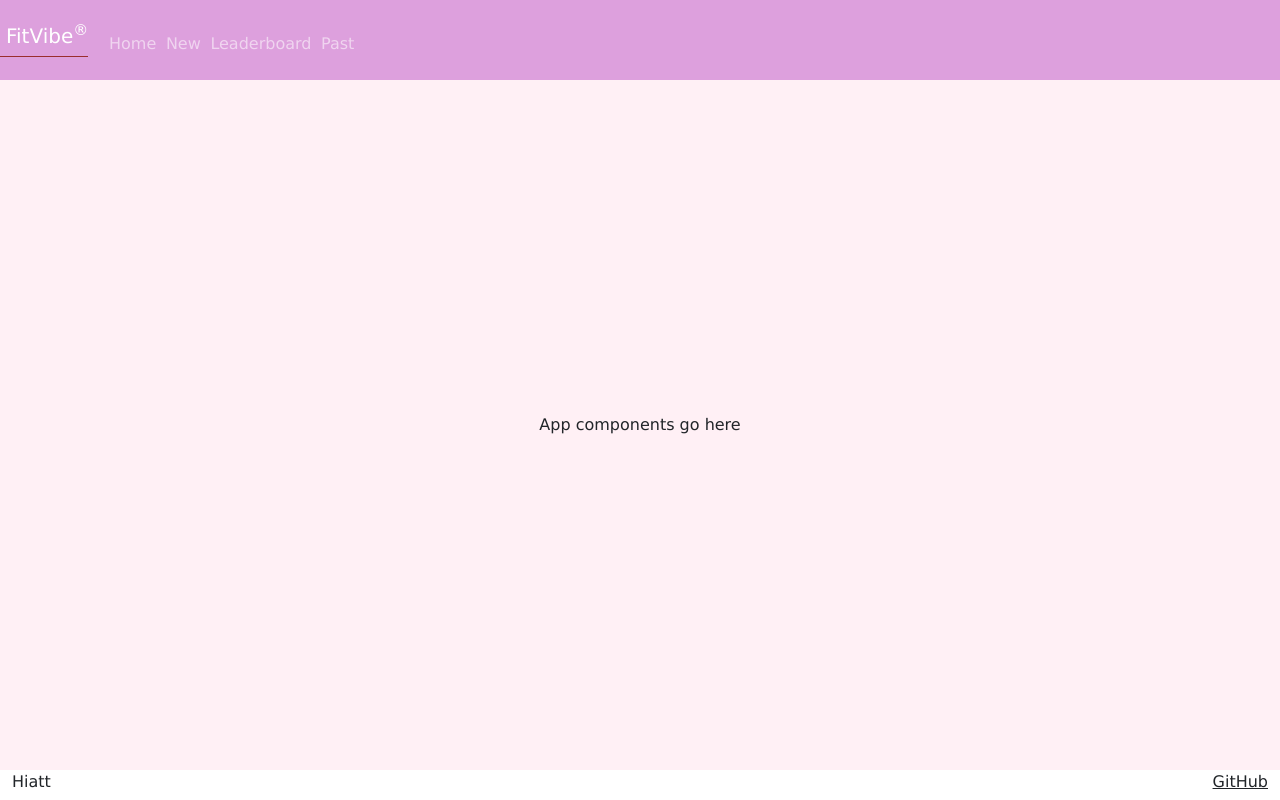
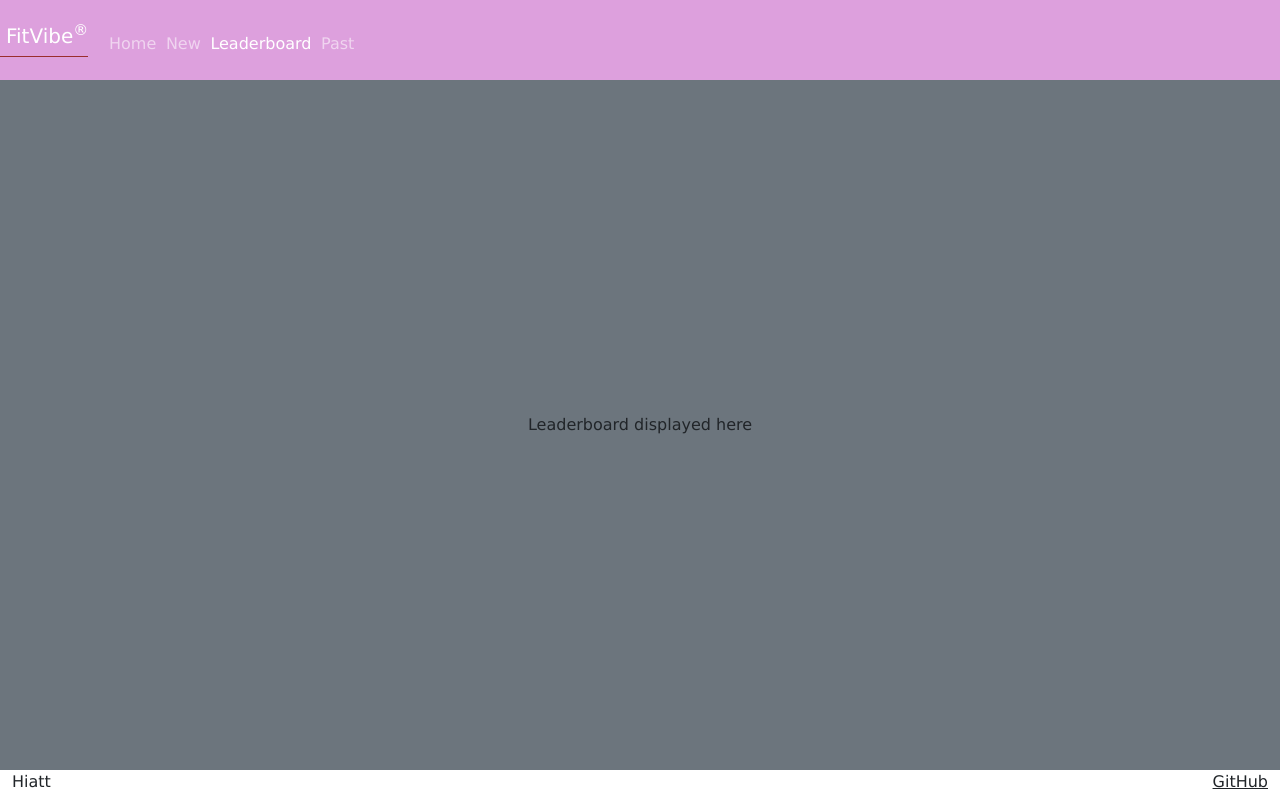
Before and after one commit to ahiatt19/fit-vibe-startup, a React (Vite) app: page /leaderboard in a window 1280 px wide. Built offline with nearby package versions, Linux system fonts and the light colour scheme.

Commit message:
the router component is working here

```diff
--- a/src/app.jsx
+++ b/src/app.jsx
@@ -1,9 +1,19 @@
 import React from 'react';
+import { BrowserRouter, NavLink, Route, Routes } from 'react-router-dom';
+import { Login } from './login/login';
+import { New } from './new/new';
+import { Leaderboard } from './leaderboard/leaderboard';
+import { Past } from './past/past';
 import 'bootstrap/dist/css/bootstrap.min.css';
 import './app.css';
 
+
+
+
+
 export default function App() {
     return (
+      <BrowserRouter>
         <div className='body bg-white text-dark'>
             <header className='container-fluid'>
             <nav className='navbar fixed-top navbar-dark'>
@@ -12,30 +22,39 @@ export default function App() {
                 </div>
                 <menu className='navbar-nav'>
                 <li className='nav-item'>
-                <a className='nav-link' href='home.html'>
+                    <NavLink className='nav-link' to=''>
                     Home
-                </a>
+                    </NavLink>
                 </li>
                 <li className='nav-item'>
-                <a className='nav-link' href='new.html'>
+                    <NavLink className='nav-link' to='new'>
                     New
-                </a>
+                    </NavLink>
                 </li>
                 <li className='nav-item'>
-                <a className='nav-link' href='leaderboard.html'>
+                    <NavLink className='nav-link' to='leaderboard'>
                     Leaderboard
-                </a>
+                    </NavLink>
                 </li>
                 <li className='nav-item'>
-                <a className='nav-link' href='past.html'>
+                    <NavLink className='nav-link' to='past'>
                     Past
-                </a>
+                    </NavLink>
                 </li>
                 </menu>
             </nav>
             </header>
 
-        <main>App components go here</main>
+
+
+            <Routes>
+                <Route path='/' element={<Login />} exact />
+                <Route path='/new' element={<New />} />
+                <Route path='/leaderboard' element={<Leaderboard />} />
+                <Route path='/past' element={<Past />} />
+                <Route path='*' element={<NotFound />} />
+            </Routes>
+
 
             <footer className='bg-white text-dark-50'>
             <div className='container-fluid'>
@@ -46,5 +65,11 @@ export default function App() {
             </div>
             </footer>
         </div>
+      </BrowserRouter>
     );
   }
+
+
+  function NotFound() {
+    return <main className='container-fluid bg-secondary text-center'>404: Return to sender. Address unknown.</main>;
+  }
--- /dev/null
+++ b/src/leaderboard/leaderboard.jsx
@@ -0,0 +1,9 @@
+import React from 'react';
+
+export function Leaderboard() {
+  return (
+    <main className='container-fluid bg-secondary text-center'>
+      <div>Leaderboard displayed here</div>
+    </main>
+  );
+}
--- /dev/null
+++ b/src/login/login.jsx
@@ -0,0 +1,9 @@
+import React from 'react';
+
+export function Login() {
+  return (
+    <main className='container-fluid bg-secondary text-center'>
+      <div>Login displayed here</div>
+    </main>
+  );
+}
--- /dev/null
+++ b/src/new/new.jsx
@@ -0,0 +1,9 @@
+import React from 'react';
+
+export function New() {
+  return (
+    <main className='container-fluid bg-secondary text-center'>
+      <div>New Entry Form displayed here</div>
+    </main>
+  );
+}
--- /dev/null
+++ b/src/past/past.jsx
@@ -0,0 +1,9 @@
+import React from 'react';
+
+export function Past() {
+  return (
+    <main className='container-fluid bg-secondary text-center'>
+      <div>Past displayed here</div>
+    </main>
+  );
+}
```
Lines whose indentation alone changed are shown as unchanged.
